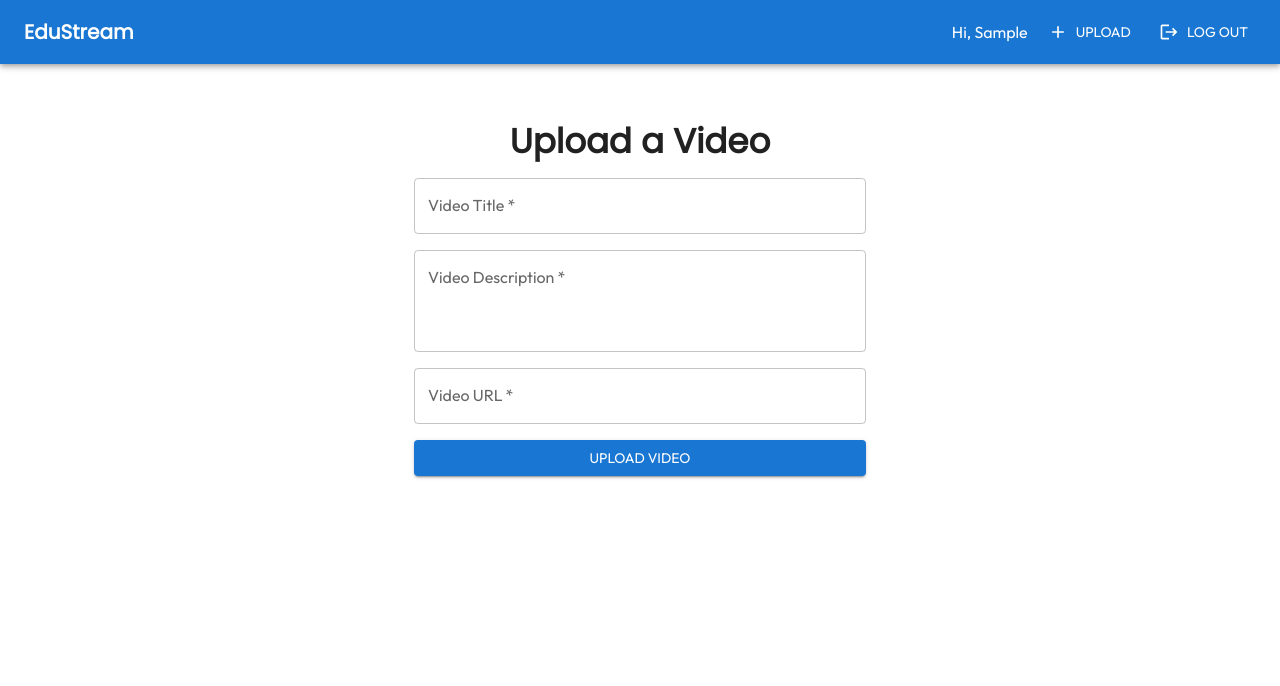
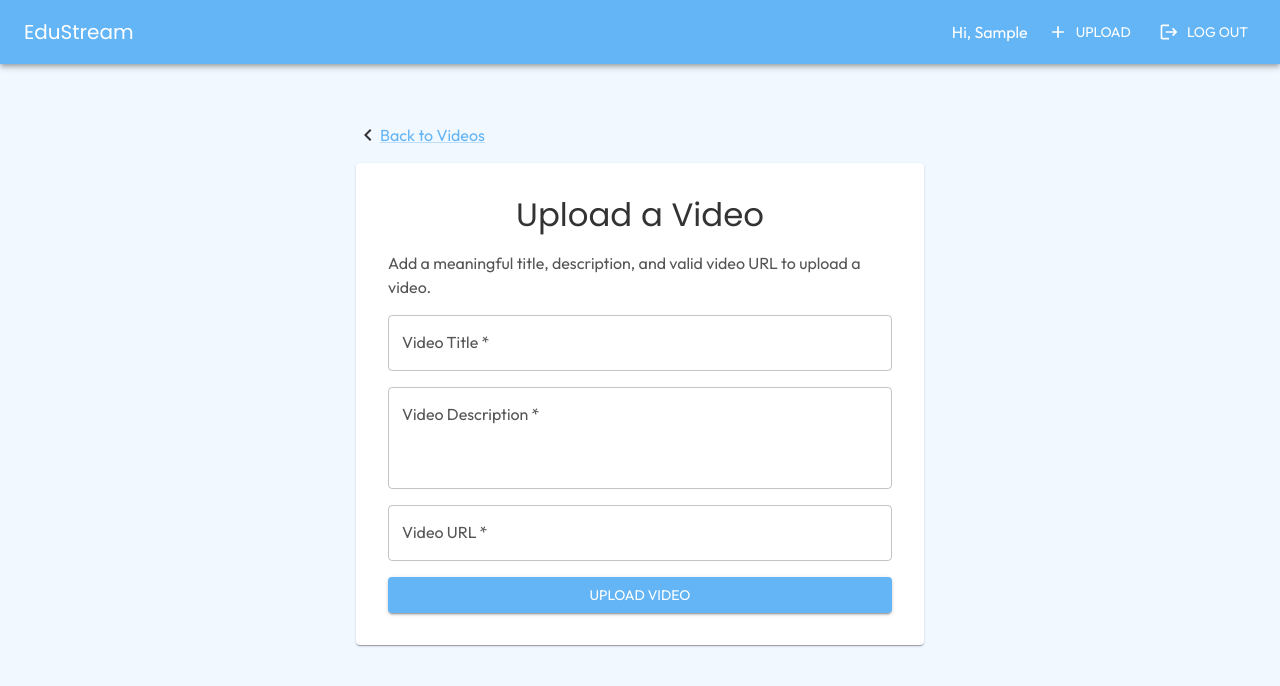
Before and after one commit to carter-loremdigital/scope-labs-educational-video-player, a Next.js app: page /upload in a window 1280 px wide. Shown: the top 686 px of the page. Built offline with nearby package versions, Linux system fonts and the light colour scheme; sample sign-in values are in the browser's storage; what @mui/material-nextjs, obscenity would draw is missing.

Commit message:
Styles + theme

```diff
--- a/src/app/upload/page.tsx
+++ b/src/app/upload/page.tsx
@@ -5,8 +5,8 @@ import {
   Button,
   TextField,
   Typography,
-  Snackbar,
-  Alert,
+  Paper,
+  Stack,
 } from "@mui/material";
 import { useState } from "react";
 import { useAuth } from "@/context/AuthContext";
@@ -14,6 +14,7 @@ import { useNotification } from "@/context/NotificationContext";
 import { containsProfanity } from "@/utils/profanityFilter";
 import { useRouter } from "next/navigation";
 import ProtectedRoute from "@/components/ProtectedRoute";
+import BackLink from "@/components/BackLink";
 
 export default function UploadPage() {
   const { userId } = useAuth(); // Retrieve user_id from context
@@ -29,6 +30,7 @@ export default function UploadPage() {
     profanityTitle: false,
     profanityDescription: false,
   });
+  const [loading, setLoading] = useState(false);
 
   const router = useRouter();
 
@@ -42,6 +44,7 @@ export default function UploadPage() {
   };
 
   const handleSubmit = async (e: React.FormEvent) => {
+    setLoading(true);
     e.preventDefault();
 
     // Validate inputs
@@ -115,17 +118,23 @@ export default function UploadPage() {
         component="form"
         onSubmit={handleSubmit}
         sx={{
-          maxWidth: "500px",
-          margin: "0 auto",
-          p: 3,
-          mt: 4,
+          maxWidth: "600px",
           display: "flex",
           flexDirection: "column",
-          gap: 2,
+          justifyContent: "center",
+          margin: "0 auto",
+          minHeight: "80vh",
+          px: 2,
         }}
       >
+        <BackLink text="Back to Videos" href="/" />
+        <Paper component={Stack} px={{ xs: 2, sm: 4 }} py={4} spacing={2}>
           <Typography variant="h4" component="h1" align="center">
             Upload a Video
+          </Typography>
+          <Typography variant="body1" color="text.secondary">
+            Add a meaningful title, description, and valid video URL to upload a
+            video.
           </Typography>
           <TextField
             label="Video Title"
@@ -168,9 +177,15 @@ export default function UploadPage() {
             error={errors.videoUrl}
             helperText={errors.videoUrl ? "Please enter a valid URL" : ""}
           />
-        <Button variant="contained" type="submit">
+          <Button
+            variant="contained"
+            type="submit"
+            loading={loading}
+            disabled={loading}
+          >
             Upload Video
           </Button>
+        </Paper>
       </Box>
     </ProtectedRoute>
   );
--- /dev/null
+++ b/src/components/BackLink.tsx
@@ -0,0 +1,16 @@
+import { Stack, Link as MUILink } from "@mui/material";
+import { ChevronLeft } from "@mui/icons-material";
+import Link from "next/link";
+
+const BackLink = ({ text, href }: { text: string; href: string }) => {
+  return (
+    <Stack direction="row" mb={2} alignItems="center">
+      <ChevronLeft />
+      <MUILink component={Link} href={href}>
+        {text}
+      </MUILink>
+    </Stack>
+  );
+};
+
+export default BackLink;
--- a/src/components/Navbar.tsx
+++ b/src/components/Navbar.tsx
@@ -22,12 +22,35 @@ const Navbar = () => {
 
         {firstName ? (
           // Authenticated user
-          <Box sx={{ display: "flex", alignItems: "center", gap: 2 }}>
-            <Typography>Hi, {firstName}</Typography>
-            <Button href="/upload" color="inherit" startIcon={<Add />}>
+          <Box
+            sx={{
+              display: "flex",
+              alignItems: "center",
+              gap: { xs: 1, sm: 2 },
+            }}
+          >
+            <Typography
+              variant="body1"
+              sx={{
+                display: { xs: "none", sm: "initial" },
+              }}
+            >
+              Hi, {firstName}
+            </Typography>
+            <Button
+              variant="text"
+              href="/upload"
+              color="inherit"
+              startIcon={<Add />}
+            >
               Upload
             </Button>
-            <Button color="inherit" startIcon={<Logout />} onClick={logout}>
+            <Button
+              variant="text"
+              color="inherit"
+              startIcon={<Logout />}
+              onClick={logout}
+            >
               Log Out
             </Button>
           </Box>
--- a/src/styles/theme.ts
+++ b/src/styles/theme.ts
@@ -1,23 +1,53 @@
 "use client";
-import { createTheme } from "@mui/material/styles";
+import { createTheme, responsiveFontSizes } from "@mui/material/styles";
 
-const theme = createTheme({
+let theme = createTheme({
   palette: {
-    // primary: { main: "#" }, // Salmon
-    // secondary: { main: "#" },
-    // background: { default: "#" },
-    // text: { primary: "#", secondary: "#" },
+    primary: {
+      main: "#64b5f6", // A lighter blue than the default (#1976d2)
+      light: "#a6c8ff", // Lighter variant for backgrounds or hover
+      dark: "#2286c3", // Darker variant to ensure good contrast with white text
+      contrastText: "#ffffff", // White text on primary backgrounds
+    },
+    secondary: {
+      main: "#ff9800",
+      light: "#ffb74d",
+      dark: "#f57c00",
+    },
+    background: {
+      default: "#f1f8ff", // A very light blue background
+      paper: "#ffffff",
+    },
+    text: {
+      primary: "#333333", // Dark gray for primary text
+      secondary: "#555555", // Medium gray for secondary text
+    },
+    success: {
+      main: "#4caf50",
+    },
+    error: {
+      main: "#f44336",
+    },
+    warning: {
+      main: "#ff9800",
+    },
+    info: {
+      main: "#2196f3",
+    },
   },
+
   typography: {
     fontFamily: "Outfit",
-    h1: { fontFamily: "Poppins", fontWeight: 600 },
-    h2: { fontFamily: "Poppins", fontWeight: 600 },
-    h3: { fontFamily: "Poppins", fontWeight: 600 },
-    h4: { fontFamily: "Poppins", fontWeight: 600 },
-    h5: { fontFamily: "Poppins", fontWeight: 600 },
-    h6: { fontFamily: "Poppins", fontWeight: 600 },
+    h1: { fontFamily: "Poppins" },
+    h2: { fontFamily: "Poppins" },
+    h3: { fontFamily: "Poppins" },
+    h4: { fontFamily: "Poppins" },
+    h5: { fontFamily: "Poppins" },
+    h6: { fontFamily: "Poppins" },
   },
   cssVariables: true,
 });
 
+theme = responsiveFontSizes(theme);
+
 export default theme;
```
Also changed, not shown: src/app/login/page.tsx (+21 -4 lines), src/app/videos/[id]/page.tsx (+7 -4 lines), src/components/VideoCard.tsx (+19 -13 lines), src/components/VideoDashboard.tsx (+11 -17 lines), src/components/VideoDetails.tsx (+11 -7 lines). Lines whose indentation alone changed are shown as unchanged.
